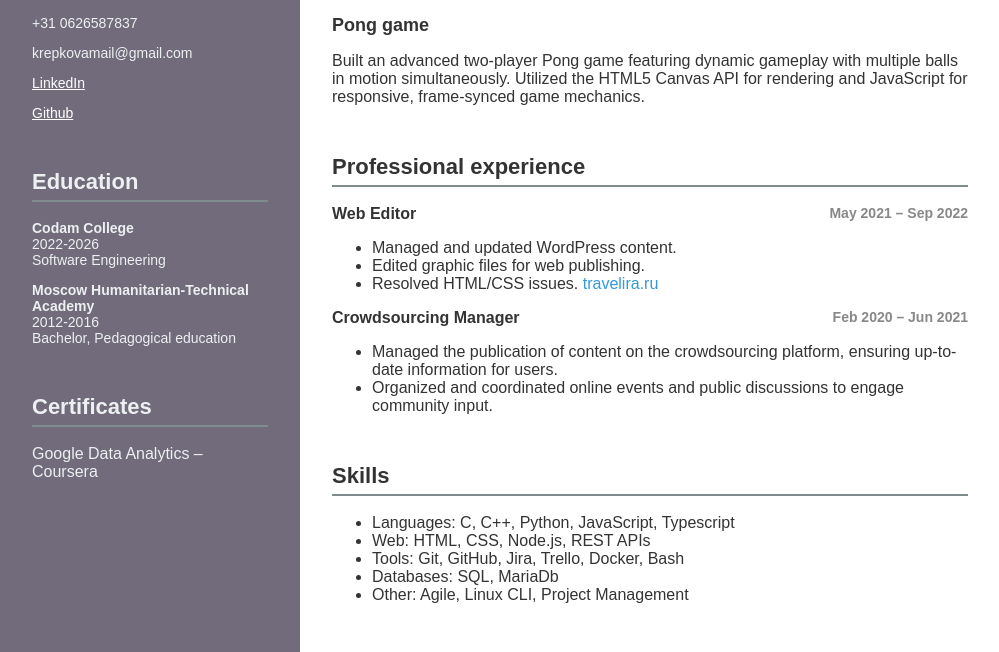
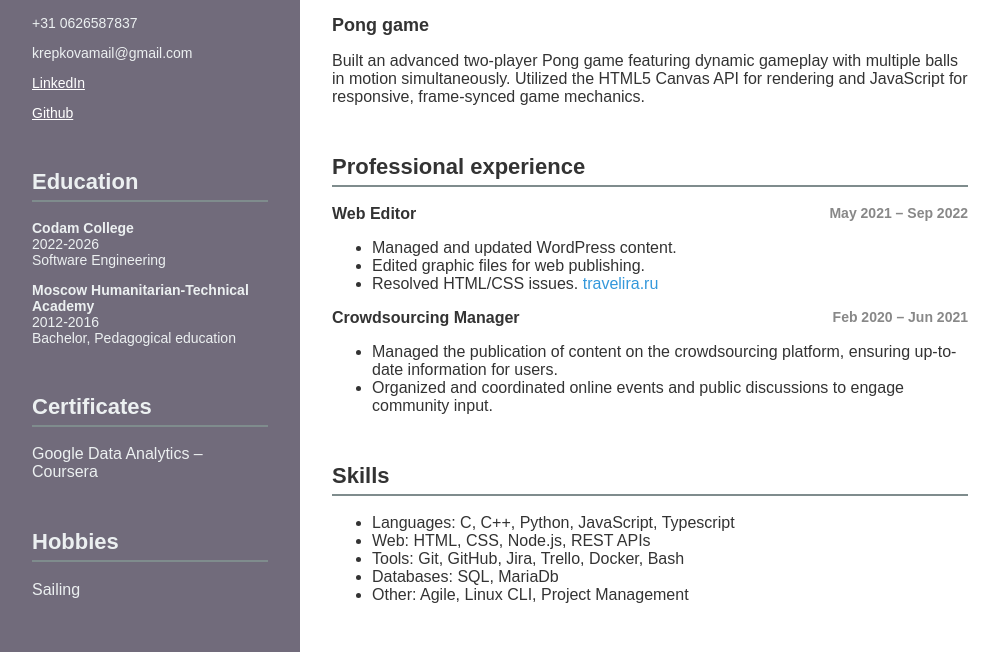
Before and after one commit to akrepkov/Resume, a plain HTML site: page index.html in a window 1280 px wide. Shown: the part 407-1059 px from the top of the page, without its empty margins (0-999 px from the left). Drawn offline with Linux system fonts and the light colour scheme.

Commit message:
Update index.html

```diff
--- a/index.html
+++ b/index.html
@@ -32,6 +32,12 @@
 				<h2>Certificates</h2>
 				<ul>
 					<li>Google Data Analytics – Coursera</li>
+				</ul>
+			</section>
+			<section>
+				<h2>Hobbies</h2>
+				<ul>
+					<li>Sailing</li>
 				</ul>
 			</section>
 		</aside>
```
